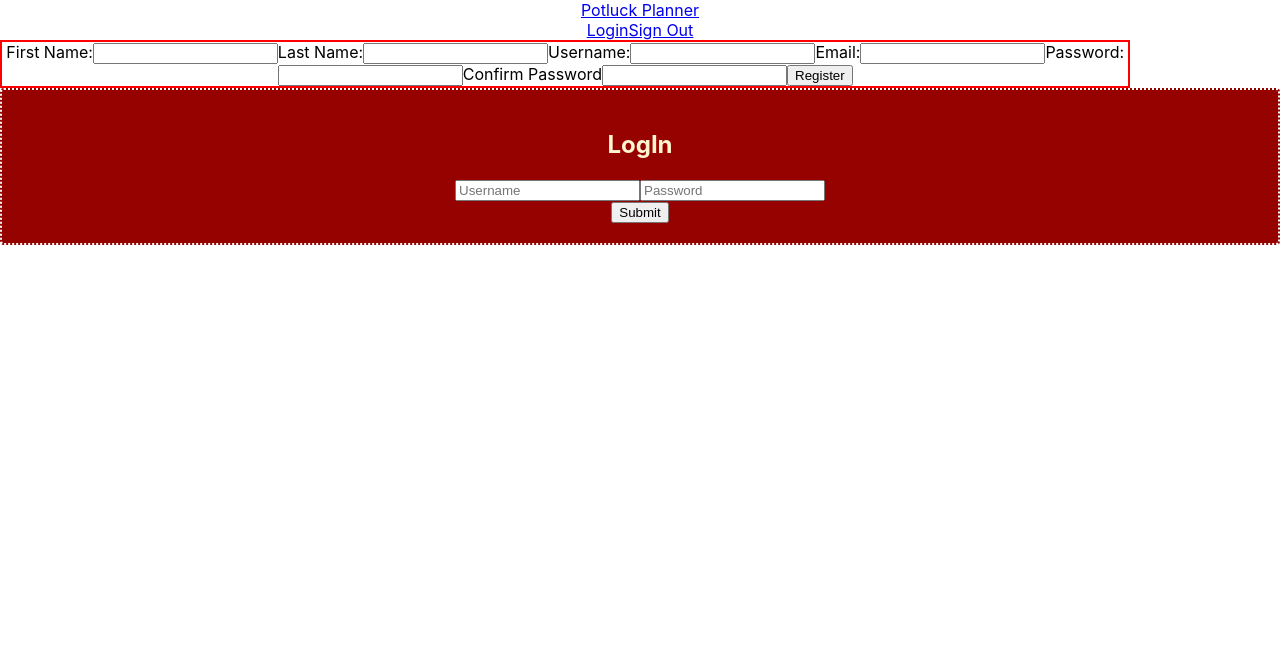
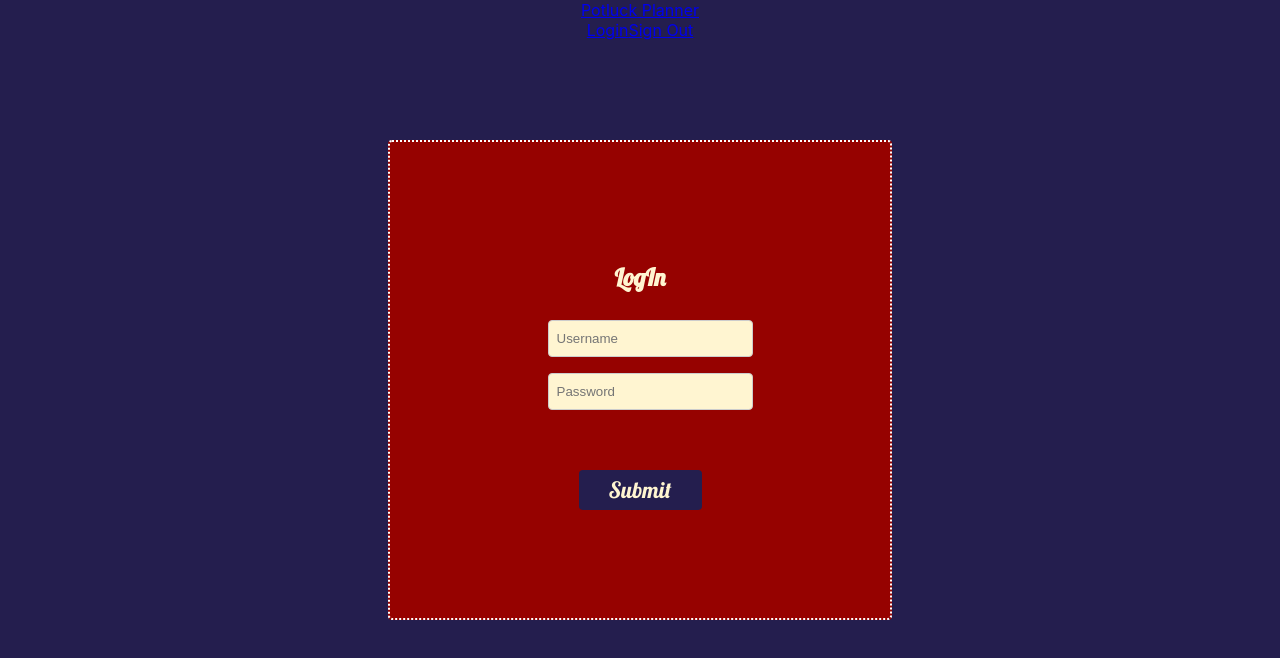
Before and after one commit to potluckplanner2/Front-end, a React (Create React App) app in the folder potluck-planner/: page /api/login in a window 1280 px wide. Shown: the top 658 px of the page. Built offline with nearby package versions, Linux system fonts and the light colour scheme.

Commit message:
updated project. Log in works now with post request

```diff
--- a/potluck-planner/package.json
+++ b/potluck-planner/package.json
@@ -8,6 +8,7 @@
     "@testing-library/user-event": "^7.1.2",
     "axios": "^0.19.2",
     "formik": "^2.1.4",
+    "node-sass": "^4.13.1",
     "react": "^16.13.0",
     "react-dom": "^16.13.0",
     "react-router-dom": "^5.1.2",
--- a/potluck-planner/public/index.html
+++ b/potluck-planner/public/index.html
@@ -3,6 +3,7 @@
   <head>
     <meta charset="utf-8" />
     <link rel="icon" href="%PUBLIC_URL%/favicon.ico" />
+    <link href="https://fonts.googleapis.com/css?family=Kalam|Lobster&display=swap" rel="stylesheet">
     <meta name="viewport" content="width=device-width, initial-scale=1" />
     <meta name="theme-color" content="#000000" />
     <meta
--- a/potluck-planner/src/App.js
+++ b/potluck-planner/src/App.js
@@ -16,9 +16,10 @@ function App() {
       <Switch>
         <PrivateRoute exact path='/potlucks' component={Dashboard} />
         <Route exact path="/api/auth/register" component={Register} />
+        <Route exact path="/api/login" component={Login} />
       </Switch>
-      <Register />
-      <Login />
+
+
     </div>
   );
 }
--- a/potluck-planner/src/components/login.js
+++ b/potluck-planner/src/components/login.js
@@ -3,56 +3,86 @@ import axios from "axios";
 import styled from "styled-components";
 import * as Yup  from "yup";
 import { withFormik, Field, Form } from "formik"
+import '../login.scss';
+
 
 const NewDiv = styled.div`
-padding: 20px;
+padding: 100px;
 display: flex;
+width: 300px;
+margin: 0 auto;
+margin-top: 100px;
 flex-direction: column;
 background: #960200;
 color: #FFF5D1;
+font-family: "Lobster";
 border-radius: 4px;
 border: 2px dotted white;
 justify-content: center;
 align-items: center;
 `
+
+const Div = styled.div`
+display: flex;
+font-size: 15px;
+`
+
+const TheBack = styled.div`
+background: #241E4E;
+`
+
+const Label = styled.label`
+display: flex;
+flex-direction: column;
+margin: 0;
+`
+
 const User = ({ values, errors, status, touched }) => {
 
 
 
 return (
 
-      <div>
+      <TheBack>
     <NewDiv className="login">
         <h2>LogIn</h2>
       <Form>
 
         <label>
-          <Field
+            <Label>
+          <Field className = "field"
             type="text"
             name="username"
             placeholder = "Username"
           />
+          </Label>
           {touched.username && errors.username && (
-            <p className="errors">{errors.username}</p>
+            <Div className="errors">{errors.username}</Div>
           )}
         </label>
+
         <label>
-          <Field
+            <Label>
+          <Field className = "field"
             type="password"
             name="password"
             placeholder = "Password"
           />
+          </Label>
           {touched.password && errors.password && (
-            <p className="errors">{errors.password}</p>
+            <Div className="errors">{errors.password}</Div>
           )}
+
         </label>
         <br></br>
-        <input type = "submit"/>
+        <br></br>
+        <button type = "submit">Submit</button>
+
 
       </Form>
 
       </NewDiv>
-     </div>
+     </TheBack>
   );
 }
 
@@ -70,18 +100,17 @@ const Login = withFormik({
     validationSchema: Yup.object().shape({
       username: Yup
       .string()
-      .required("You need a username")
-      .min(6),
+      .required("You need a username"),
       password: Yup
       .string()
       .required("You need a password")
       .min(6),
     }),
 
-    handleSubmit(values, { resetForm }) {
+    handleSubmit(values, { resetForm, props}) {
         console.log("submitting", values);
         axios
-          .post("", values)
+          .post("https://potluck-planner2.herokuapp.com/api/auth/login", values)
           .then(res => {
             console.log("success", res);
 
--- /dev/null
+++ b/potluck-planner/src/login.scss
@@ -0,0 +1,41 @@
+body {
+    background-color: #241E4E;
+
+    button {
+        width: 60%;
+        color: #FFF5D1;
+        border-radius: 4px;
+        padding: 6px 0;
+        border: none;
+        background-color:  #241E4E;
+        margin: 6% 0 4%;
+        font-family: "Lobster";
+        font-size: 1.4em;
+        &:focus {
+            outline: none;
+        }
+        &:hover {
+            background-color: rgb(62, 71, 145);
+            text-shadow: 4px 4px rgba(0, 0, 0, .5);
+            box-shadow: 4px 4px rgba(0, 0, 0, .8);
+            transition: .3s;
+        }
+    }
+}
+
+
+
+     .field {
+            width: 100%;
+            padding: 10px 8px;
+            margin: 8px 0 8px 10px;
+            display: inline-block;
+            border: 1px solid #ccc;
+            border-radius: 4px;
+            background-color: #FFF5D1;
+            color: #241E4E;
+            box-sizing: border-box;
+            &:focus {
+                outline: none;
+            }
+        }
```
Also changed, not shown: 1 other file (tests, documents, lock files or other folders).
